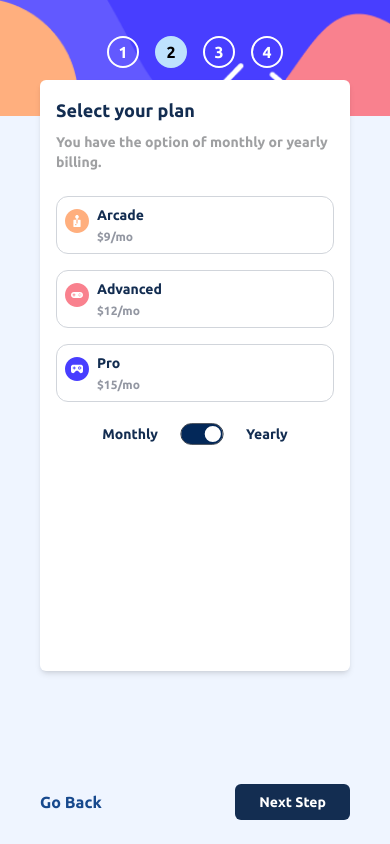
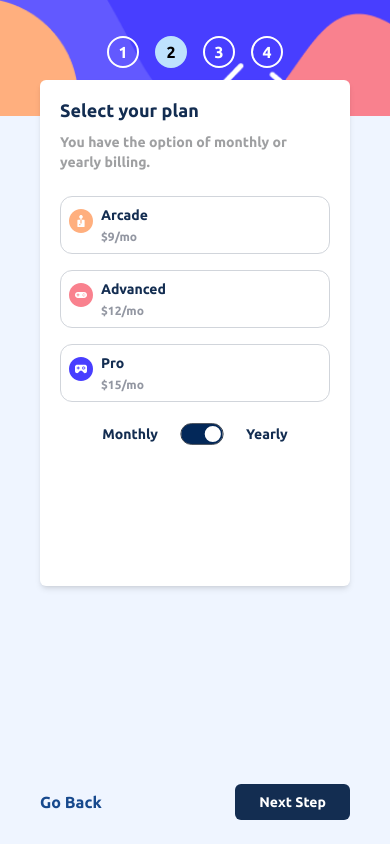
Before and after one commit to ahmadcodes39/Figma-To-react, a React (Vite) app: page / in a window 390 px wide. Both pictures are taken after a click on the button "Next Step". Built offline with nearby package versions, Linux system fonts and the light colour scheme.

Commit message:
adjusting the paddings 7

```diff
--- a/src/Components/Step1YourInfo.jsx
+++ b/src/Components/Step1YourInfo.jsx
@@ -68,7 +68,7 @@ const Step1YourInfo = () => {
   };
 
   return (
-    <div className=" px-4 rounded-md sm:rounded-none py-4 sm:h-[100%] min-h-[70vh] shadow-md sm:shadow-none sm:py-0 sm:px-1 md:px-6 xl:px-6 2xl:px-10 sm:relative absolute sm:top-0 sm:left-0 sm:right-0 top-20 left-10 right-10 bg-white">
+    <div className=" px-4 rounded-md sm:rounded-none py-4 sm:h-[100%] min-h-[60vh] shadow-md sm:shadow-none sm:py-0 sm:px-1 md:px-6 xl:px-6 2xl:px-10 sm:relative absolute sm:top-0 sm:left-0 sm:right-0 top-20 left-10 right-10 bg-white">
       <SectionHeader
         heading="Personal Info"
         subHeading="Please provide your name, email address, and phone number."
--- a/src/Components/Step2SelectPlan.jsx
+++ b/src/Components/Step2SelectPlan.jsx
@@ -25,9 +25,9 @@ const Step2SelectPlan = () => {
   ];
 
   return (
-    <div className="flex justify-center items-start w-full">
-          <div className=" px-4 rounded-md sm:rounded-none py-4 sm:h-[100%] min-h-[70vh] shadow-md sm:shadow-none sm:py-0 sm:px-1 md:px-6 xl:px-6 2xl:px-10 sm:relative absolute sm:top-0 sm:left-0 sm:right-0 top-20 left-10 right-10 bg-white">
+       <div className=" px-4 rounded-md sm:rounded-none py-4 sm:h-[100%] min-h-[60vh] shadow-md sm:shadow-none sm:py-0 sm:px-1 md:px-6 xl:px-6 2xl:px-10 sm:relative absolute sm:top-0 sm:left-0 sm:right-0 top-20 left-10 right-10 bg-white">
 
+      <div className="w-full max-w-4xl bg-white sm:rounded-none sm:shadow-none px-1 py-0 sm:px-0 sm:py-0 2xl:px-1 2xl:py-1">
         <SectionHeader
           heading="Select your plan"
           subHeading="You have the option of monthly or yearly billing."
--- a/src/Components/Step3AddOns.jsx
+++ b/src/Components/Step3AddOns.jsx
@@ -22,7 +22,7 @@ const Step3AddOns = () => {
   ];
 
   return (
-       <div className=" px-4 rounded-md sm:rounded-none py-4 sm:h-[100%] min-h-[70vh] shadow-md sm:shadow-none sm:py-0 sm:px-1 md:px-6 xl:px-6 2xl:px-10 sm:relative absolute sm:top-0 sm:left-0 sm:right-0 top-20 left-10 right-10 bg-white">
+       <div className=" px-4 rounded-md sm:rounded-none py-4 sm:h-[100%] min-h-[60vh] shadow-md sm:shadow-none sm:py-0 sm:px-1 md:px-6 xl:px-6 2xl:px-10 sm:relative absolute sm:top-0 sm:left-0 sm:right-0 top-20 left-10 right-10 bg-white">
 
       <div className="flex flex-col w-full max-w-2xl 2xl:max-w-5xl 2xl:px-1 2xl:py-1">
         <SectionHeader
--- a/src/Components/Step4Summary.jsx
+++ b/src/Components/Step4Summary.jsx
@@ -21,7 +21,7 @@ const Step4Summary = () => {
 
   return (
     <div className="px-0 py-0 sm:px-0 w-full">
-        <div className=" px-4 rounded-md sm:rounded-none py-4 sm:h-[100%] min-h-[70vh] shadow-md sm:shadow-none sm:py-0 sm:px-1 md:px-6 xl:px-6 2xl:px-10 sm:relative absolute sm:top-0 sm:left-0 sm:right-0 top-20 left-10 right-10 bg-white">
+        <div className=" px-4 rounded-md sm:rounded-none py-4 sm:h-[100%] min-h-[60vh] shadow-md sm:shadow-none sm:py-0 sm:px-1 md:px-6 xl:px-6 2xl:px-10 sm:relative absolute sm:top-0 sm:left-0 sm:right-0 top-20 left-10 right-10 bg-white">
 
         <SectionHeader
           heading="Finishing up"
--- a/src/Components/ThankYou.jsx
+++ b/src/Components/ThankYou.jsx
@@ -2,7 +2,7 @@ import React from "react";
 
 const ThankYou = () => {
   return (
-        <div className=" px-4 rounded-md sm:rounded-none py-4 sm:h-[100%] min-h-[70vh] shadow-md sm:shadow-none sm:py-0 sm:px-1 md:px-6 xl:px-6 2xl:px-10 sm:relative absolute sm:top-0 sm:left-0 sm:right-0 top-20 left-10 right-10 bg-white">
+        <div className=" px-4 rounded-md sm:rounded-none py-4 sm:h-[100%] min-h-[60vh] shadow-md sm:shadow-none sm:py-0 sm:px-1 md:px-6 xl:px-6 2xl:px-10 sm:relative absolute sm:top-0 sm:left-0 sm:right-0 top-20 left-10 right-10 bg-white">
 
       <div className="flex flex-col justify-center items-center text-center">
         <img
```
